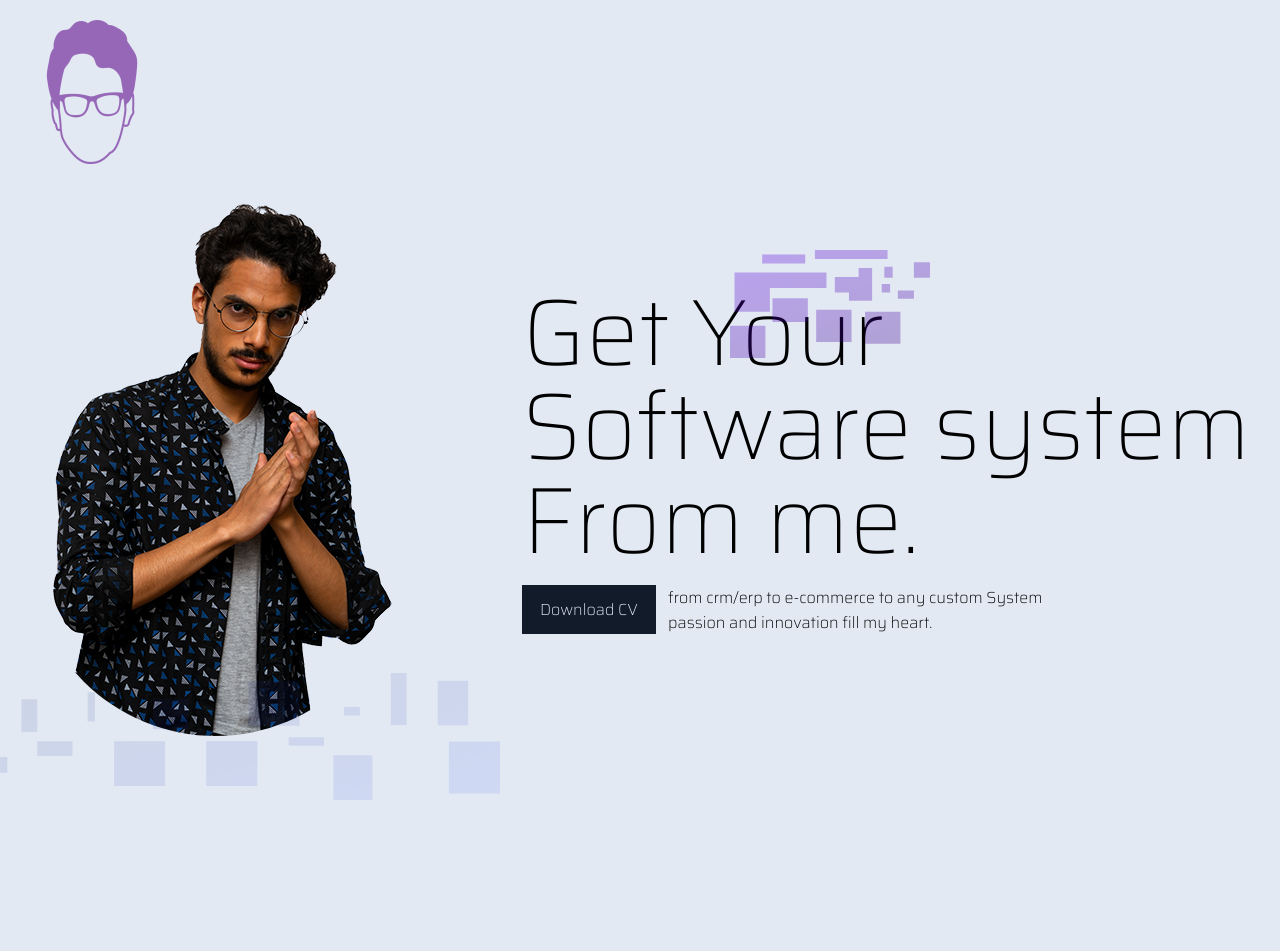
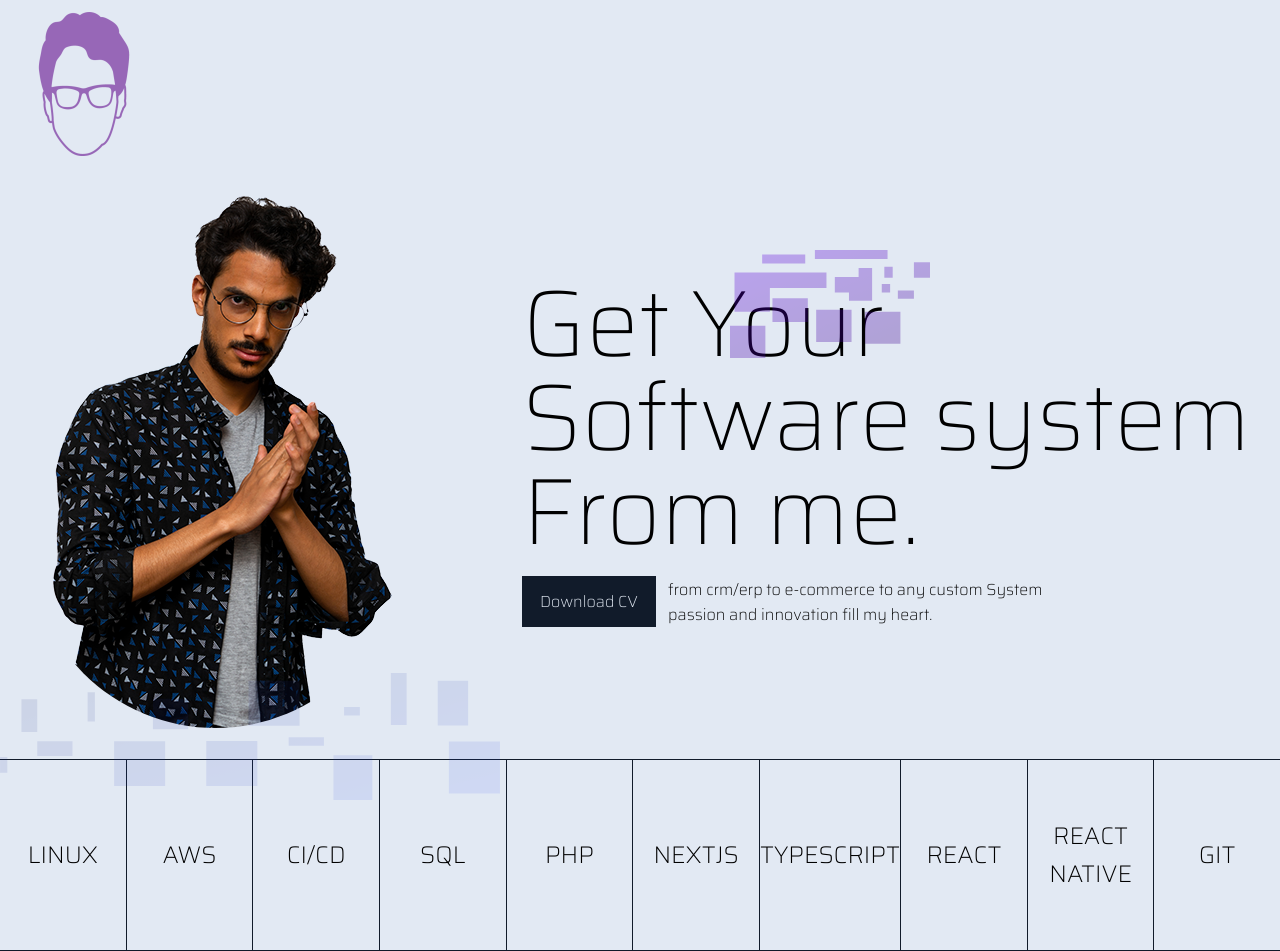
Before and after one commit to Lamba15/nouraboelsoud-frontend, a React (Create React App) app: page / in a window 1280 px wide. Before the commit the page ends 800 px from the top, so only its background shows below. Built offline with nearby package versions, Linux system fonts and the light colour scheme.

Commit message:
basic skills icons with no icons or animation

```diff
--- a/src/App.tsx
+++ b/src/App.tsx
@@ -1,5 +1,50 @@
 import React from 'react';
 import Header from "./components/Header";
+import SkillsContainer from "./components/SkillsContainer";
+import {Skill} from "./types/Types";
+
+const skills: Skill[] = [
+    {
+        name: "LINUX",
+        icon: ""
+    },
+    {
+        name: "AWS",
+        icon: ""
+    },
+    {
+        name: "CI/CD",
+        icon: ""
+    },
+    {
+        name: "SQL",
+        icon: ""
+    },
+    {
+        name: "PHP",
+        icon: ""
+    },
+    {
+        name: "NEXTJS",
+        icon: ""
+    },
+    {
+        name: "TYPESCRIPT",
+        icon: ""
+    },
+    {
+        name: "REACT",
+        icon: ""
+    },
+    {
+        name: "REACT NATIVE",
+        icon: ""
+    },
+    {
+        name: "GIT",
+        icon: ""
+    },
+]
 
 function App() {
   return (
@@ -37,6 +82,8 @@ function App() {
               </div>
           </div>
 
+          <SkillsContainer skills={skills} />
+
 
       </div>
   );
--- a/src/components/SkillsContainer.tsx
+++ b/src/components/SkillsContainer.tsx
@@ -0,0 +1,24 @@
+import React from 'react';
+import {Skill} from "../types/Types";
+
+type Props = {
+	skills: Skill[]
+}
+function SkillsContainer(props: Props) {
+
+	return (
+		<div className="skillsContainer">
+			{props.skills.map((skill) => {
+				return (
+				<div className="skill">
+					<span>
+						{skill.name}
+					</span>
+				</div>
+			)
+			})}
+		</div>
+	);
+}
+
+export default SkillsContainer;
--- a/src/styles/main.scss
+++ b/src/styles/main.scss
@@ -7,10 +7,12 @@ $onBackground: #111b2a;
 body {
   font-family: 'Saira', sans-serif;
   background: $background;
+  margin: 0;
+  padding: 0;
 }
 
 .button {
-  padding: 12px 18px;
+  padding: 13px 18px;
   background: $onBackground;
   color: $background;
   height: fit-content;
@@ -96,3 +98,34 @@ body {
   }
 
 }
+
+.skillsContainer {
+  display: flex;
+  justify-content: center;
+  margin-top: 24px;
+
+  .skill:first-child {
+
+  }
+
+  .skill:last-child {
+    border-right: none;
+  }
+
+  .skill {
+    display: flex;
+    align-items: center;
+    justify-content: center;
+    border-top: 1px solid $onBackground;
+    border-bottom: 1px solid $onBackground;
+    border-right: 1px solid $onBackground;
+    width: 150px;
+    height: 190px;
+    font-size: 24px;
+    flex-grow: 2;
+
+    span {
+      text-align: center;
+    }
+  }
+}
--- a/src/types/Types.ts
+++ b/src/types/Types.ts
@@ -0,0 +1,4 @@
+export interface Skill{
+	name: string;
+	icon: string;
+}
```
